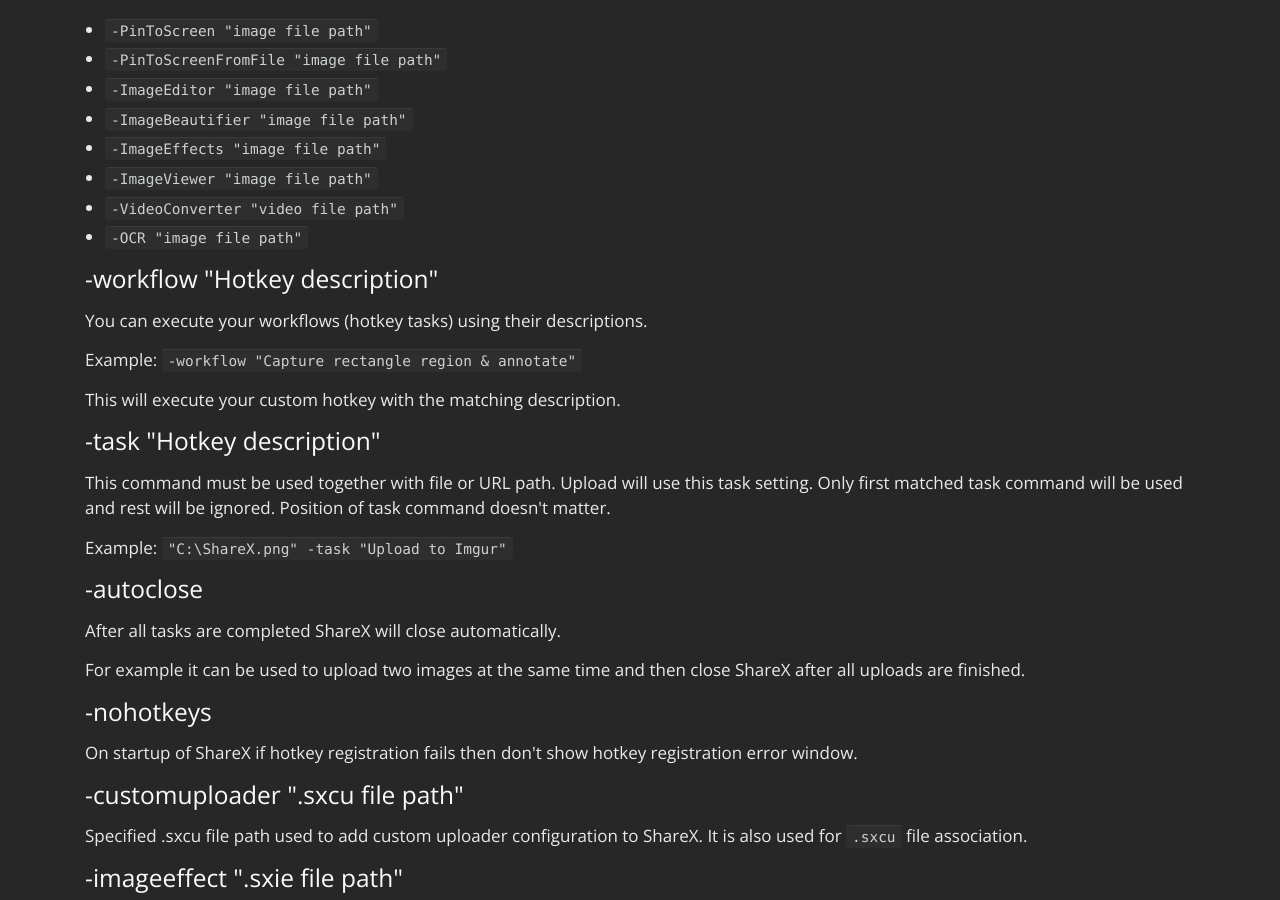
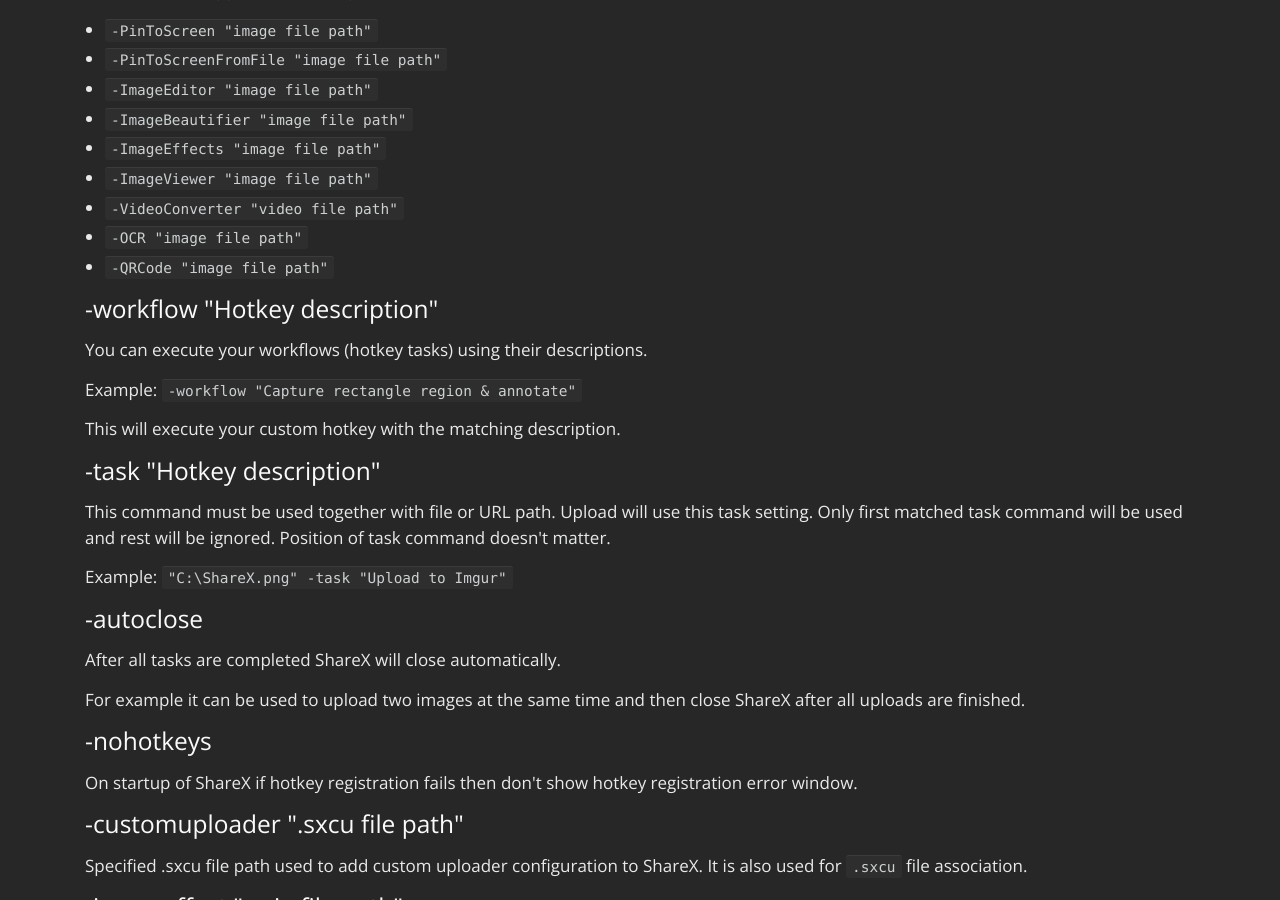
Before and after one commit to ShareX/sharex.github.io, a Jekyll site: the page built from docs/command-line-arguments.md, in a window 1280 px wide and 900 px high, scrolled down 1029 px. Built offline with Jekyll 4.4.1, drawn with Linux system fonts in a browser that asks for light colours.

Commit message:
Update command-line-arguments.md

```diff
--- a/docs/command-line-arguments.md
+++ b/docs/command-line-arguments.md
@@ -43,6 +43,7 @@
 * `-ImageViewer "image file path"`
 * `-VideoConverter "video file path"`
 * `-OCR "image file path"`
+* `-QRCode "image file path"`
 
 ### -workflow "Hotkey description"
 
```
